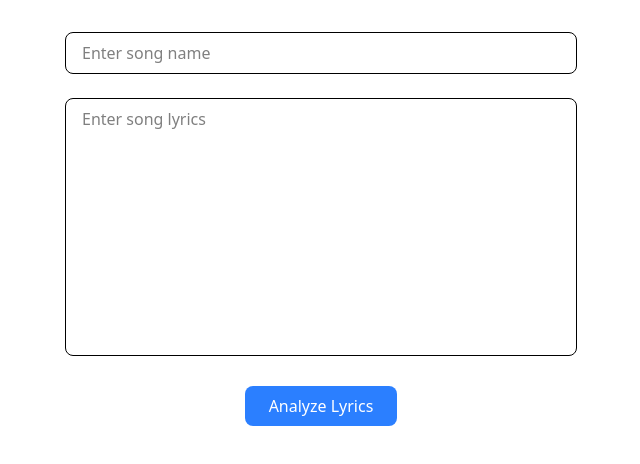
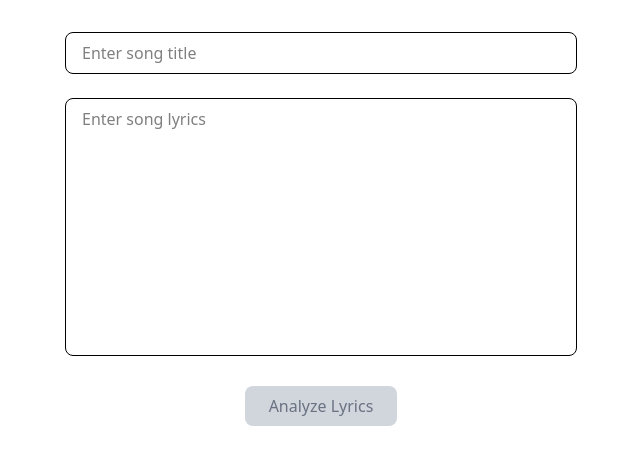
Before and after one commit to evrimfeyyaz/song-practice-flashcards-creator, a React (Vite) app: page / in a window 1280 px wide. Shown: the top 464 px of the page, without its empty margins (319-959 px from the left). Built offline with nearby package versions, Linux system fonts and the light colour scheme.

Commit message:
Refactor app structure and add context-based workflow

```diff
--- a/src/App.tsx
+++ b/src/App.tsx
@@ -1,43 +1,24 @@
-import { useState } from 'react';
+import { steps } from './constants/steps';
+import { SongProvider } from './context/SongProvider';
+import { useSongContext } from './context/useSongContext';
 
-function App() {
-  const [songName, setSongName] = useState('');
-  const [lyrics, setLyrics] = useState('');
-
-  const handleAnalyze = () => {
-    // TODO: Add analysis logic
-    console.log('Analyzing lyrics for:', songName);
-  };
+function AppContent() {
+  const { currentStep } = useSongContext();
+  const StepComponent = steps[currentStep];
 
   return (
-    <div className="flex flex-col items-center p-8 gap-6">
-      <div className="w-full max-w-lg">
-        <input
-          type="text"
-          placeholder="Enter song name"
-          value={songName}
-          onChange={(e) => setSongName(e.target.value)}
-          className="w-full px-4 py-2 border rounded-lg focus:outline-none focus:ring-2 focus:ring-blue-500 focus:border-transparent"
-        />
-      </div>
-      <div className="w-full max-w-lg">
-        <textarea
-          placeholder="Enter song lyrics"
-          value={lyrics}
-          onChange={(e) => setLyrics(e.target.value)}
-          rows={10}
-          cols={50}
-          className="w-full px-4 py-2 border rounded-lg focus:outline-none focus:ring-2 focus:ring-blue-500 focus:border-transparent resize-none"
-        />
-      </div>
-      <button
-        onClick={handleAnalyze}
-        className="bg-blue-500 text-white px-6 py-2 rounded-lg hover:bg-blue-600 focus:outline-none focus:ring-2 focus:ring-blue-500 focus:ring-offset-2 transition-colors"
-      >
-        Analyze Lyrics
-      </button>
+    <div className="container mx-auto">
+      <StepComponent />
     </div>
   );
 }
 
+function App() {
+  return (
+    <SongProvider>
+      <AppContent />
+    </SongProvider>
+  );
+}
+
 export default App;
--- /dev/null
+++ b/src/components/Button.tsx
@@ -0,0 +1,27 @@
+type ButtonVariant = 'primary';
+
+type ButtonProps = React.ComponentPropsWithoutRef<'button'> & {
+  /** The visual variant of the button. */
+  variant?: ButtonVariant;
+};
+
+/**
+ * A reusable button component with consistent styling.
+ */
+export function Button({ className, variant = 'primary', disabled, ...props }: ButtonProps) {
+  const baseClasses = "px-6 py-2 rounded-lg focus:outline-none focus:ring-2 focus:ring-blue-500 focus:ring-offset-2 transition-colors";
+
+  const variantClasses = {
+    primary: disabled
+      ? 'bg-gray-300 text-gray-500 cursor-not-allowed'
+      : 'bg-blue-500 text-white hover:bg-blue-600'
+  };
+
+  return (
+    <button
+      className={`${baseClasses} ${variantClasses[variant]} ${className || ''}`}
+      disabled={disabled}
+      {...props}
+    />
+  );
+}
--- /dev/null
+++ b/src/components/TextArea.tsx
@@ -0,0 +1,16 @@
+type TextAreaProps = React.ComponentPropsWithoutRef<'textarea'>;
+
+/**
+ * A reusable textarea component with consistent styling.
+ */
+export function TextArea({ className, rows = 4, ...props }: TextAreaProps) {
+  const baseClasses = "w-full px-4 py-2 border rounded-lg focus:outline-none focus:ring-2 focus:ring-blue-500 focus:border-transparent resize-none";
+
+  return (
+    <textarea
+      rows={rows}
+      className={`${baseClasses} ${className || ''}`}
+      {...props}
+    />
+  );
+}
--- /dev/null
+++ b/src/components/TextInput.tsx
@@ -0,0 +1,16 @@
+type TextInputProps = React.ComponentPropsWithoutRef<'input'>;
+
+/**
+ * A reusable text input component with consistent styling.
+ */
+export function TextInput({ className, ...props }: TextInputProps) {
+  const baseClasses = "w-full px-4 py-2 border rounded-lg focus:outline-none focus:ring-2 focus:ring-blue-500 focus:border-transparent";
+
+  return (
+    <input
+      type="text"
+      className={`${baseClasses} ${className || ''}`}
+      {...props}
+    />
+  );
+}
--- /dev/null
+++ b/src/constants/steps.ts
@@ -0,0 +1,8 @@
+import { EnterSong } from '../pages/EnterSong';
+
+/**
+ * Array of components representing the steps in the song analysis workflow.
+ */
+export const steps = [
+  EnterSong,
+];
--- /dev/null
+++ b/src/context/SongContext.tsx
@@ -0,0 +1,5 @@
+import { createContext } from 'react';
+import { SongContextType } from './types';
+
+/** Context for managing song-related state throughout the application. */
+export const SongContext = createContext<SongContextType | undefined>(undefined);
--- /dev/null
+++ b/src/context/SongProvider.tsx
@@ -0,0 +1,46 @@
+import { ReactNode, useState } from 'react';
+import { SongContext } from './SongContext';
+import { SongData } from './types';
+
+/**
+ * Provider component for song-related state management.
+ * @param {object} props - The component props.
+ * @param {ReactNode} props.children - The child components.
+ * @returns {JSX.Element} The provider component.
+ */
+export function SongProvider({ children }: { children: ReactNode }) {
+  const [songData, setSongData] = useState<SongData>({
+    songTitle: '',
+    lyrics: ''
+  });
+  const [currentStep, setCurrentStep] = useState(0);
+
+  /**
+   * Update the song title and lyrics.
+   * @param {string} title - The title of the song.
+   * @param {string} lyrics - The lyrics of the song.
+   */
+  const updateSongData = (title: string, lyrics: string) => {
+    setSongData({ songTitle: title, lyrics });
+  };
+
+  /**
+   * Increment the current step.
+   */
+  const goToNextStep = () => {
+    setCurrentStep((prevStep) => prevStep + 1);
+  };
+
+  return (
+    <SongContext.Provider
+      value={{
+        songData,
+        currentStep,
+        updateSongData,
+        goToNextStep,
+      }}
+    >
+      {children}
+    </SongContext.Provider>
+  );
+}
--- /dev/null
+++ b/src/context/types.ts
@@ -0,0 +1,27 @@
+/**
+ * Represents the basic data structure for a song.
+ */
+export type SongData = {
+  /** The title of the song. */
+  songTitle: string;
+  /** The lyrics/text content of the song. */
+  lyrics: string;
+};
+
+/** Interface for managing song-related state throughout the application. */
+export interface SongContextType {
+  /** The song data containing song information. */
+  songData: SongData;
+  /** Current step in the song analysis workflow. */
+  currentStep: number;
+  /**
+   * Updates the song details.
+   * @param title - The title of the song.
+   * @param lyrics - The lyrics of the song.
+   */
+  updateSongData: (title: string, lyrics: string) => void;
+  /**
+   * Advances to the next step in the workflow.
+   */
+  goToNextStep: () => void;
+}
--- /dev/null
+++ b/src/context/useSongContext.ts
@@ -0,0 +1,15 @@
+import { useContext } from 'react';
+import { SongContext } from './SongContext';
+import { SongContextType } from './types';
+
+/**
+ * Custom hook to access the SongContext.
+ * @throws {Error} If used outside of a SongProvider.
+ */
+export function useSongContext(): SongContextType {
+  const context = useContext(SongContext);
+  if (context === undefined) {
+    throw new Error('useSongContext must be used within a SongProvider');
+  }
+  return context;
+}
--- /dev/null
+++ b/src/pages/EnterSong.tsx
@@ -0,0 +1,50 @@
+import { useState } from 'react';
+import { TextInput } from '../components/TextInput';
+import { TextArea } from '../components/TextArea';
+import { Button } from '../components/Button';
+import { useSongContext } from '../context/useSongContext';
+
+/**
+ * Component for entering song title and lyrics.
+ */
+export function EnterSong() {
+  const { updateSongData, goToNextStep } = useSongContext();
+
+  const [songTitle, setSongTitle] = useState('');
+  const [lyrics, setLyrics] = useState('');
+
+  const isAnalyzeDisabled = !songTitle.trim() || !lyrics.trim();
+
+  const handleAnalyze = () => {
+    if (songTitle && lyrics) {
+      updateSongData(songTitle, lyrics);
+      goToNextStep();
+    }
+  };
+
+  return (
+    <div className="flex flex-col items-center p-8 gap-6">
+      <div className="w-full max-w-lg">
+        <TextInput
+          placeholder="Enter song title"
+          value={songTitle}
+          onChange={(e) => setSongTitle(e.target.value)}
+        />
+      </div>
+      <div className="w-full max-w-lg">
+        <TextArea
+          placeholder="Enter song lyrics"
+          value={lyrics}
+          onChange={(e) => setLyrics(e.target.value)}
+          rows={10}
+        />
+      </div>
+      <Button
+        onClick={handleAnalyze}
+        disabled={isAnalyzeDisabled}
+      >
+        Analyze Lyrics
+      </Button>
+    </div>
+  );
+}
```
Also changed, not shown: 1 other file (tests, documents, lock files or other folders).
